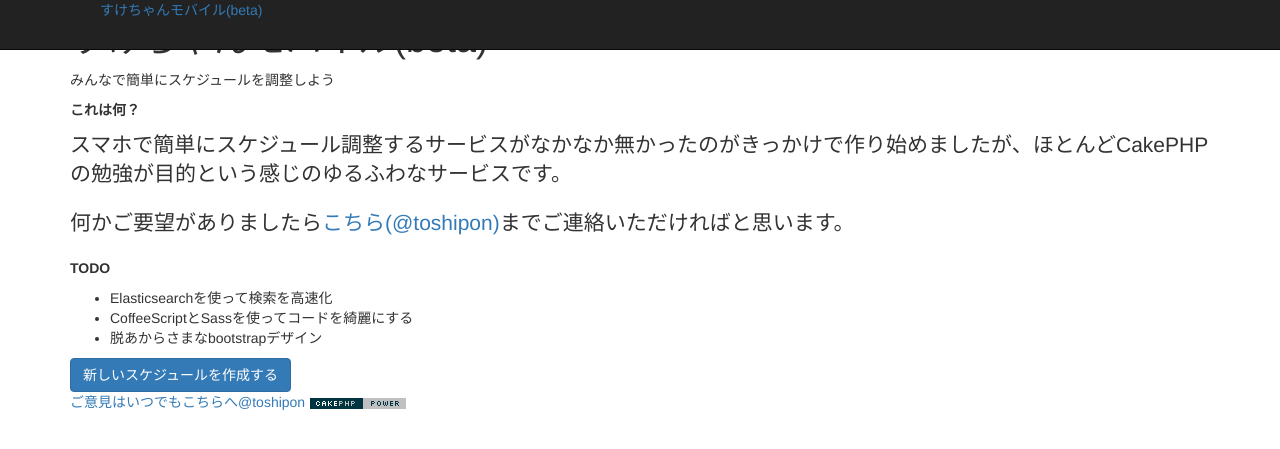
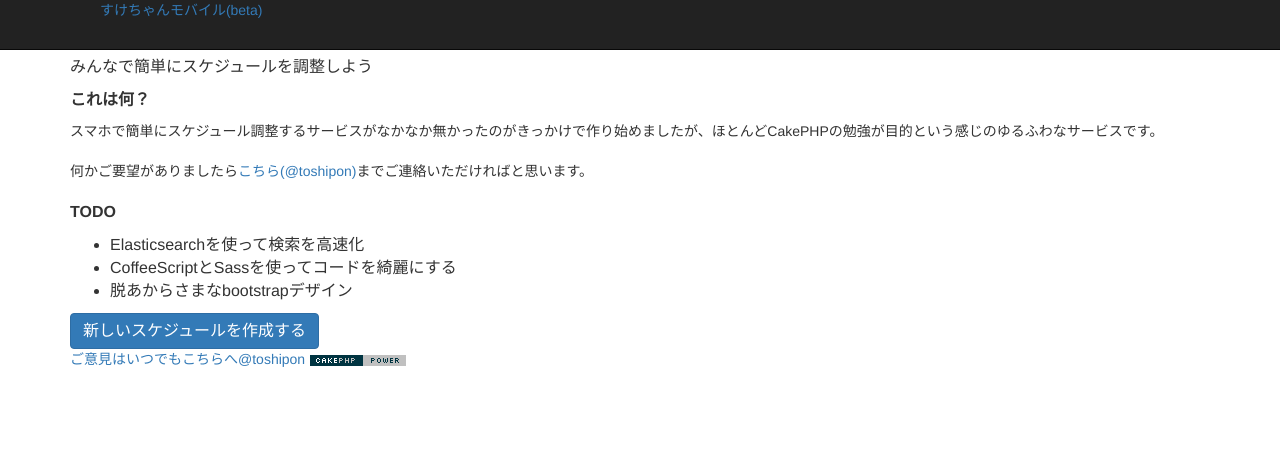
Before and after one commit to toshipon/sukechan-mobile, a CakePHP app: the page made by app/View/Schedules/index.ctp in a window 1280 px wide. Shown: the top 449 px of the page. Run offline with PHP 8.4 and a stand-in for CakePHP, Linux system fonts and the light colour scheme; the template is opened without the code that fills it, so the values that code supplies are empty; some libraries are stand-ins or nearby versions.

Commit message:
css commit

```diff
--- a/app/webroot/css/schedule.css
+++ b/app/webroot/css/schedule.css
@@ -1,4 +1,18 @@
 @charset "utf-8";
+
+.hero-unit {
+	font-size: 16px;
+}
+.hero-unit h1 {
+	font-size: 24px;
+}
+.lead {
+	font-size: 14px;
+}
+
+.btn-large {
+	font-size: 16px;
+}
 
 dd {
 	margin: 0 0 0 20px;
```
